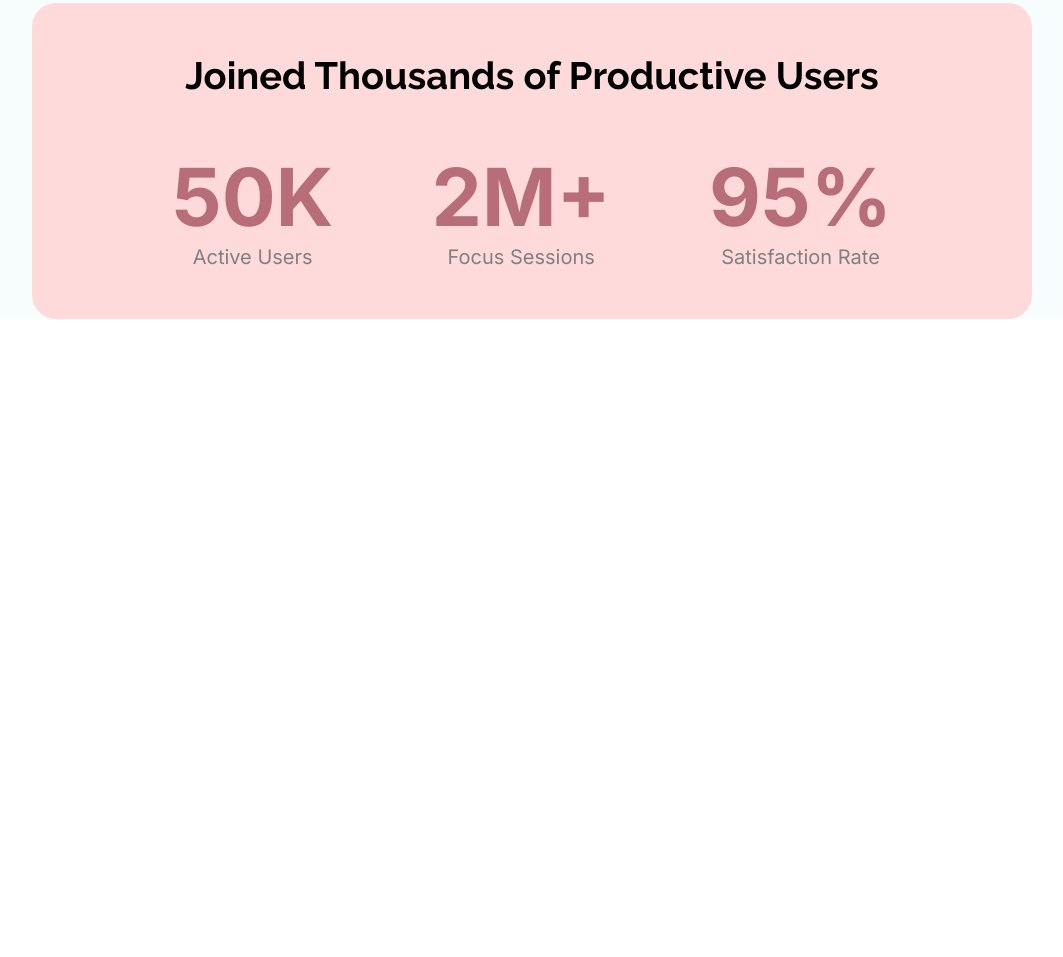
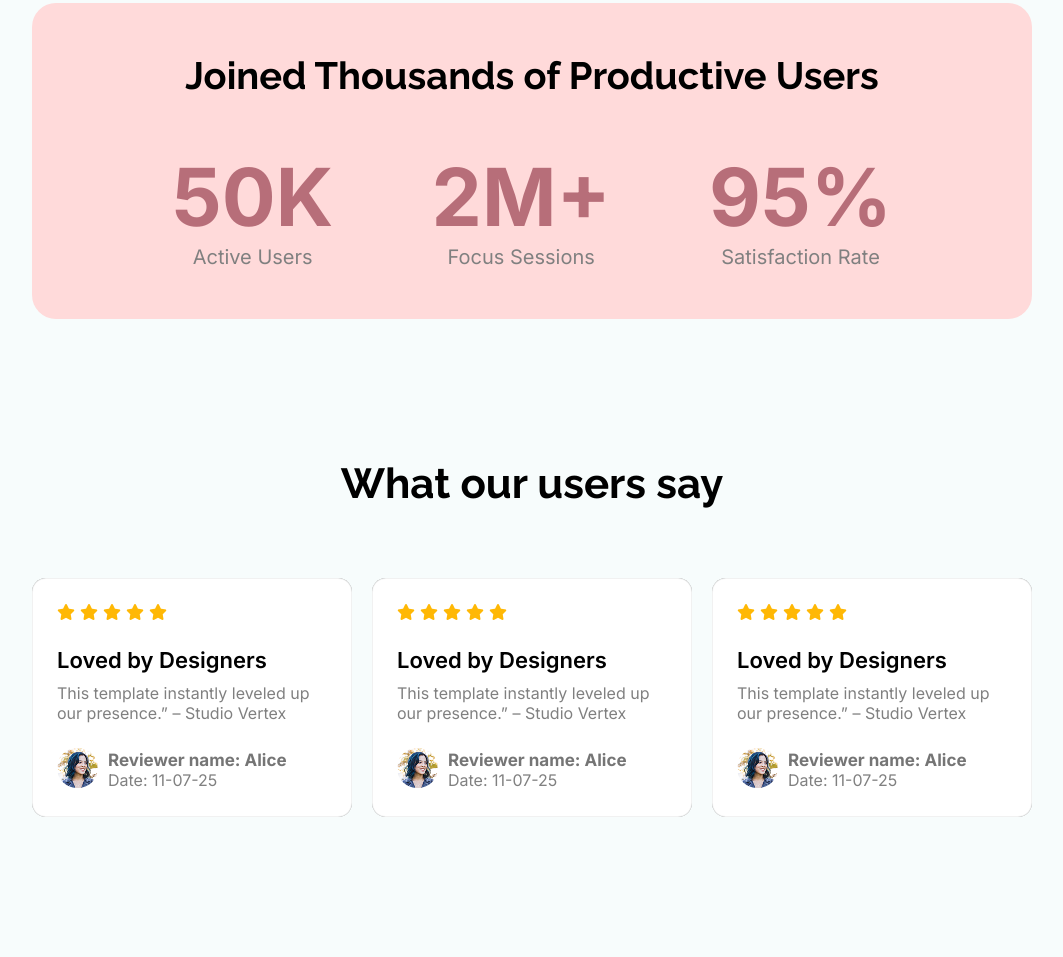
Before and after one commit to sajjad44371/assignment-01, a plain HTML site: page index.html in a window 1280 px wide. Shown: the part 1235-2192 px from the top of the page, without its empty margins (108-1171 px from the left). Before the commit the page ends 1554 px from the top, so only its background shows below. Drawn offline with Linux system fonts and the light colour scheme.

Commit message:
challenge part done

```diff
--- a/css/style.css
+++ b/css/style.css
@@ -145,3 +145,70 @@ nav{
     color: var(--grey);
 }
 /* productive user end */
+
+/* feedback start */
+.feedback{
+    padding: 140px 0;
+}
+.feedback h2{
+    font-size: 42px;
+    font-weight: bold;
+    color: var(--dark);
+    text-align: center;
+}
+.feedback-items{
+    padding-top: 70px;
+    display: flex;
+    justify-content: space-between;
+    gap: 20px;
+}
+.feedback-single-item{
+    padding: 25px;
+    background-color: white;
+    border-radius: 14px;
+    box-shadow: inset 0 0 1px #757575;
+}
+.stars{
+    display: flex;
+    justify-content: start;
+    gap: 5px;
+}
+.stars li{
+    list-style: none;
+}
+.stars li i{
+    color: #FFB805;
+}
+.feedback-single-item-text{
+    padding: 25px 0;
+}
+.feedback-single-item-text h4{
+    font-size: 22px;
+    font-weight: 600;
+}
+.feedback-single-item-text p{
+    font-size: 16px;
+    font-weight: 400;
+    color: var(--grey);
+    padding-top: 10px;
+}
+.reviewer{
+    display: flex;
+    justify-content: start;
+    align-items: center;
+    gap: 10px;
+}
+.reviewer-image img{
+    border-radius: 50%;
+}
+.reviewer-id h5{
+    font-size: 17px;
+    font-weight: bold;
+    color: #757575;
+}
+.reviewer-id p{
+    font-size: 16px;
+    font-weight: 400;
+    color: var(--grey);
+}
+/* feedback end */
--- a/index.html
+++ b/index.html
@@ -9,6 +9,9 @@
     <link rel="preconnect" href="https://fonts.googleapis.com">
     <link rel="preconnect" href="https://fonts.gstatic.com" crossorigin>
     <link href="https://fonts.googleapis.com/css2?family=Inter:ital,opsz,wght@0,14..32,100..900;1,14..32,100..900&family=Raleway:ital,wght@0,100..900;1,100..900&display=swap" rel="stylesheet">
+
+    <!-- icon links -->
+     <script src="https://kit.fontawesome.com/38447ea4cc.js" crossorigin="anonymous"></script>
     <!-- css links -->
     <link rel="stylesheet" href="css/style.css">
 </head>
@@ -68,6 +71,82 @@
             </div>
          </section>
         <!-- productive user end -->
+
+        <!-- feedback start -->
+         <section class="feedback">
+            <h2>What our users say</h2>
+            <div class="feedback-items">
+                <div class="feedback-single-item">
+                    <ul class="stars">
+                        <li><i class="fa-solid fa-star"></i></li>
+                        <li><i class="fa-solid fa-star"></i></li>
+                        <li><i class="fa-solid fa-star"></i></li>
+                        <li><i class="fa-solid fa-star"></i></li>
+                        <li><i class="fa-solid fa-star"></i></li>
+                    </ul>
+                    <div class="feedback-single-item-text">
+                        <h4 class="secondary-text">Loved by Designers</h4>
+                        <p class="secondary-text">This template instantly leveled up our presence.” – Studio Vertex</p>
+                    </div>
+                    <div class="reviewer">
+                        <div class="reviewer-image">
+                            <img src="images/avatar.png" alt="sajjad">
+                        </div>
+                        <div class="reviewer-id">
+                            <h5 class="secondary-text">Reviewer name: Alice</h5>
+                            <p class="secondary-text">Date: 11-07-25</p>
+                        </div>
+                    </div>
+                </div>
+
+                <div class="feedback-single-item">
+                    <ul class="stars">
+                        <li><i class="fa-solid fa-star"></i></li>
+                        <li><i class="fa-solid fa-star"></i></li>
+                        <li><i class="fa-solid fa-star"></i></li>
+                        <li><i class="fa-solid fa-star"></i></li>
+                        <li><i class="fa-solid fa-star"></i></li>
+                    </ul>
+                    <div class="feedback-single-item-text">
+                        <h4 class="secondary-text">Loved by Designers</h4>
+                        <p class="secondary-text">This template instantly leveled up our presence.” – Studio Vertex</p>
+                    </div>
+                    <div class="reviewer">
+                        <div class="reviewer-image">
+                            <img src="images/avatar.png" alt="sajjad">
+                        </div>
+                        <div class="reviewer-id">
+                            <h5 class="secondary-text">Reviewer name: Alice</h5>
+                            <p class="secondary-text">Date: 11-07-25</p>
+                        </div>
+                    </div>
+                </div>
+
+                <div class="feedback-single-item">
+                    <ul class="stars">
+                        <li><i class="fa-solid fa-star"></i></li>
+                        <li><i class="fa-solid fa-star"></i></li>
+                        <li><i class="fa-solid fa-star"></i></li>
+                        <li><i class="fa-solid fa-star"></i></li>
+                        <li><i class="fa-solid fa-star"></i></li>
+                    </ul>
+                    <div class="feedback-single-item-text">
+                        <h4 class="secondary-text">Loved by Designers</h4>
+                        <p class="secondary-text">This template instantly leveled up our presence.” – Studio Vertex</p>
+                    </div>
+                    <div class="reviewer">
+                        <div class="reviewer-image">
+                            <img src="images/avatar.png" alt="sajjad">
+                        </div>
+                        <div class="reviewer-id">
+                            <h5 class="secondary-text">Reviewer name: Alice</h5>
+                            <p class="secondary-text">Date: 11-07-25</p>
+                        </div>
+                    </div>
+                </div>
+            </div>
+         </section>
+        <!-- feedback end -->
      </main>
     <!-- main end -->
 
```
Also changed, not shown: images/avatar.png (added).
